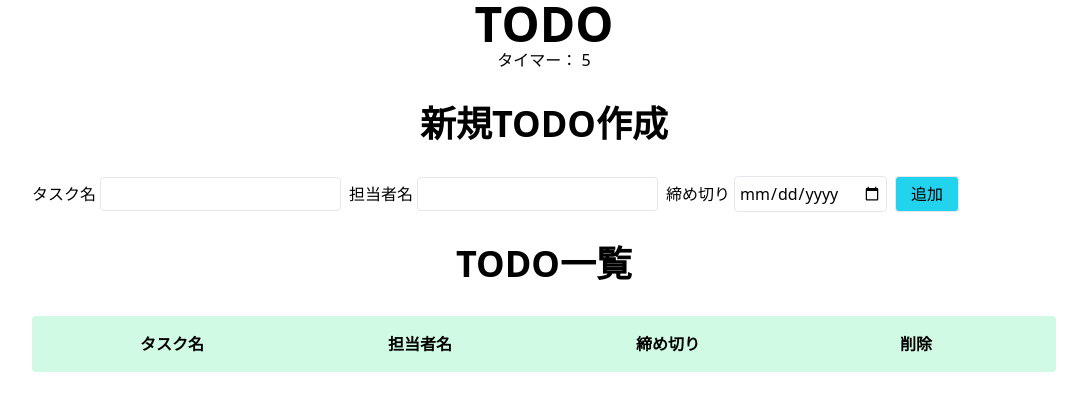
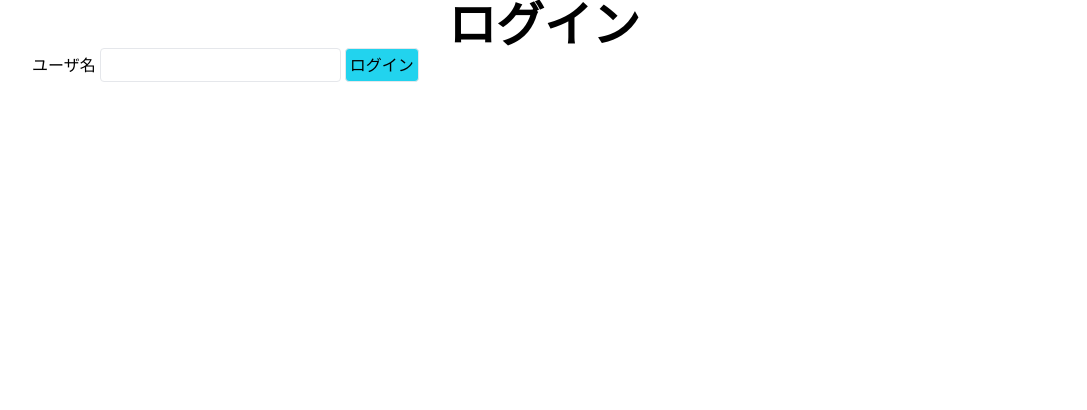
Before and after one commit to mayu0130/react-practice, a React app: page / in a window 1280 px wide. Shown: the top 410 px of the page, without its empty margins (96-1183 px from the left). Built offline with nearby package versions, Linux system fonts and the light colour scheme.

Commit message:
コンテキスト

```diff
--- a/src/js/App.tsx
+++ b/src/js/App.tsx
@@ -1,31 +1,18 @@
 import * as React from "react"
-import { TodoList } from "./components/todo/TodoList"
-import { Heading } from "./components/parts/Heading";
-import { NewTodoForm } from "./components/todo/NewTodoForm";
-import { Todo } from "./components/todo/type";
 import { useTodoList } from "./components/todo/use-todo-list";
 import { useTimer } from "./components/todo/use-timer";
+import { useAuth } from "./contexts/use-auth";
+import { Login } from "./pages/Login";
+import { Todo } from "./pages/Todo";
 
 
 export const App = () => {
-  const { todoList, addTodo, deleteTodo } = useTodoList();
-  const { time } = useTimer();
-  return(
-    <main className="my-0 mx-auto w-4/5 text-center">
-      <Heading level="h1">TODO</Heading>
-      <div>タイマー： {time}</div>
-      <div className="mt-8">
-        <Heading level="h2">新規TODO作成</Heading>
-        <div className="mt-8">
-          <NewTodoForm addTodo={addTodo}/>
-        </div>
-      </div>
-      <div className="mt-8">
-        <Heading level="h2">TODO一覧</Heading>
-        <div className="mt-8">
-          <TodoList todoList={todoList} deleteTodo={deleteTodo}/>
-        </div>
-      </div>
-    </main>
-  );
+  const {isLoggedIn} = useAuth();
+
+  if(!isLoggedIn){
+    return< Login />
+  };
+  return<Todo />
+
+
 };
--- a/src/js/components/parts/button.tsx
+++ b/src/js/components/parts/button.tsx
@@ -9,7 +9,7 @@
   export const Button = ({onClick, color,children}: PropsWithChildren<Props>) => {
     const style = color === "red" ? "bg-red-400" : "bg-cyan-400";
   return(
-    <button className={`border w-16 rounded ${style}`}onClick={onClick}>
+    <button className={`border w-fit px-1 rounded ${style}`}onClick={onClick}>
       {children}
     </button>
   );
--- a/src/js/components/todo/TodoItem.tsx
+++ b/src/js/components/todo/TodoItem.tsx
@@ -1,5 +1,8 @@
 import * as React from "react";
 import { Button } from "../parts/button";
+import { useContext } from "react";
+import { AuthContext } from "../../contexts/AuthContext";
+import { useAuth } from "../../contexts/use-auth";
 
 type Props = {
   id: number;
@@ -16,10 +19,13 @@
   deleteTodo,
 }: Props) => {
 
+  const { userName } = useAuth();
+  const style = userName === person ? "text-red-600 font-bold" : "";
   return(
+    <>
       <li className="grid grid-cols-4">
         <div>{task}</div>
-      <div>{person}</div>
+        <div className={style}>{person}</div>
         <div>{deadline}</div>
         <div>
           <Button onClick={() => deleteTodo(id)} color="red">
@@ -27,5 +33,6 @@
           </Button>
         </div>
       </li>
+    </>
   );
 };
--- a/src/js/components/todo/TodoList.tsx
+++ b/src/js/components/todo/TodoList.tsx
@@ -1,6 +1,8 @@
 import * as React from "react";
 import { TodoItem } from "./TodoItem";
 import { Todo } from "./type";
+import { useContext } from "react";
+import { AuthContext } from "../../contexts/AuthContext";
 
 type Props = {
   todoList: Todo[];
@@ -8,6 +10,7 @@
 };
 
 export const TodoList = ({ todoList, deleteTodo }:Props) => {
+
   return (
     <ul className="bg-emerald-100 p-4 rounded">
       <li className="grid grid-cols-4 font-bold">
@@ -17,7 +20,7 @@
         <div>削除</div>
       </li>
       {todoList.map((todo) => (
-        <TodoItem key={todo.id} id={todo.id} task={todo.task} person={todo.person} deadline={todo.deadline} deleteTodo={deleteTodo}/>
+        <TodoItem key={todo.id} id={todo.id} task={todo.task} person={todo.person} deadline={todo.deadline} deleteTodo={deleteTodo} />
       ))}
     </ul>
   );
--- /dev/null
+++ b/src/js/contexts/AuthContext.tsx
@@ -0,0 +1,28 @@
+import * as React from "react"
+import { createContext, PropsWithChildren, useState } from "react";
+
+
+type AuthContextType = {
+  isLoggedIn: boolean;
+  setIsLoggedIn: React.Dispatch<React.SetStateAction<boolean>>;
+  userName : string;
+  setUserName: React.Dispatch<React.SetStateAction<string>>;
+
+};
+export const AuthContext = createContext<AuthContextType>({
+  isLoggedIn: false,
+  setIsLoggedIn: () => {},
+  userName: "",
+  setUserName: () => {},
+});
+
+export const AuthProvider = ({ children }: PropsWithChildren) => {
+  const [ isLoggedIn, setIsLoggedIn ] = useState<boolean>(false);
+  const [ userName, setUserName ] = useState<string>("");
+
+  return (
+    <AuthContext.Provider value={{ isLoggedIn, setIsLoggedIn, userName, setUserName }}>
+      {children}
+    </AuthContext.Provider>
+  );
+};
--- /dev/null
+++ b/src/js/contexts/use-auth.ts
@@ -0,0 +1,39 @@
+import { useContext, useEffect } from "react";
+import { AuthContext } from "./AuthContext";
+
+const USER_NAME_KEY = "user-name";
+
+export const useAuth = () => {
+  const {isLoggedIn, setIsLoggedIn, userName, setUserName} = useContext(AuthContext);
+
+  const login = () => {
+    if(userName) {
+    setIsLoggedIn(true);
+    localStorage.setItem(USER_NAME_KEY, userName);
+    };
+  };
+
+  const logout = () => {
+    setIsLoggedIn(false);
+    setUserName("");
+    localStorage.removeItem(USER_NAME_KEY);
+  };
+
+  // マウント時にlocalStorageからユーザ名を取得する
+  // ユーザー名が取得できた場合はログイン中として扱う
+  useEffect(() => {
+    const userNameData = localStorage.getItem(USER_NAME_KEY);
+    if(userNameData) {
+      setUserName(userNameData);
+      setIsLoggedIn(true);
+    };
+  },[]);
+
+  return{
+    isLoggedIn,
+    login,
+    logout,
+    userName,
+    setUserName
+  }
+};
--- a/src/js/index.tsx
+++ b/src/js/index.tsx
@@ -2,10 +2,15 @@
 import { createRoot } from 'react-dom/client';
 import '../css/main.css';
 import { App } from './App';
+import { AuthProvider } from "./contexts/AuthContext";
 
 // Clear the existing HTML content
 document.body.innerHTML = '<div id="app"></div>';
 
 // Render the React component instead
 const root = createRoot(document.getElementById('app')!);
-root.render(<App />);
+root.render(
+  <AuthProvider>
+    <App />
+  </AuthProvider>
+);
--- /dev/null
+++ b/src/js/pages/Login.tsx
@@ -0,0 +1,25 @@
+import * as React from "react";
+import { Heading } from "../components/parts/Heading";
+import { TextField } from "../components/parts/TextField";
+import { Button } from "../components/parts/button";
+import { useAuth } from "../contexts/use-auth";
+
+export const Login = () => {
+
+const {login, userName, setUserName} = useAuth();
+
+return(
+  <main className="my-0 mx-auto w-4/5 text-center">
+    <Heading level="h1">ログイン</Heading>
+    <div className="flex gap-1">
+      <TextField
+        id="new-task"
+        label="ユーザ名"
+        value={userName}
+        onChange={setUserName} type={"text"}
+      />
+      <Button onClick={login} color="blue">ログイン</Button>
+    </div>
+  </main>
+  );
+};
--- /dev/null
+++ b/src/js/pages/Todo.tsx
@@ -0,0 +1,37 @@
+import * as React from "react";
+import { Heading } from "../components/parts/Heading";
+import { Button } from "../components/parts/button";
+import { NewTodoForm } from "../components/todo/NewTodoForm";
+import { TodoList } from "../components/todo/TodoList";
+import { useTodoList } from "../components/todo/use-todo-list";
+import { useAuth } from "../contexts/use-auth";
+
+export const Todo = () => {
+
+  const { todoList, addTodo, deleteTodo } = useTodoList();
+  // const { time } = useTimer();
+  const { logout, userName } = useAuth();
+
+  return(
+    <main className="my-0 mx-auto w-4/5 text-center">
+      <Heading level="h1">TODO</Heading>
+        <div>{userName}さん</div>
+      <div>
+        <Button onClick={logout} color="blue">ログアウト</Button>
+      </div>
+      {/* <div>タイマー： {time}</div> */}
+      <div className="mt-8">
+        <Heading level="h2">新規TODO作成</Heading>
+        <div className="mt-8">
+          <NewTodoForm addTodo={addTodo}/>
+        </div>
+      </div>
+      <div className="mt-8">
+        <Heading level="h2">TODO一覧</Heading>
+        <div className="mt-8">
+          <TodoList todoList={todoList} deleteTodo={deleteTodo}/>
+        </div>
+      </div>
+    </main>
+    );
+};
```
Also changed, not shown: tips/context.md (added, +26 -0 lines), 1 other file (tests, documents, lock files or other folders). Lines whose indentation alone changed are shown as unchanged.
